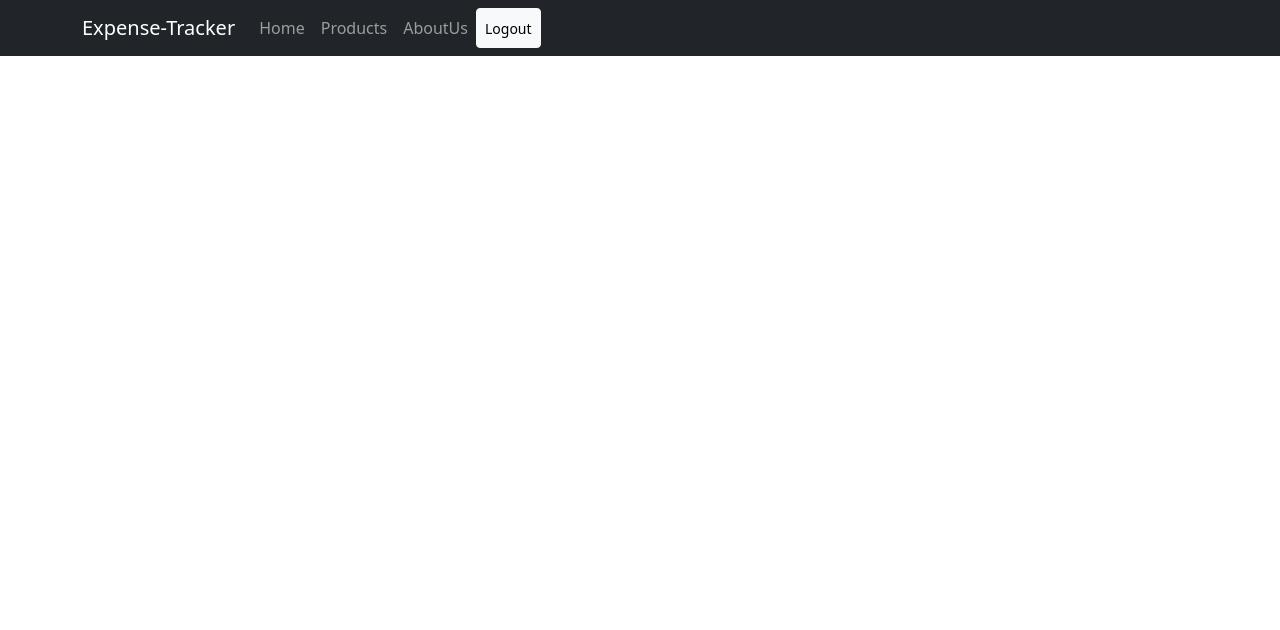
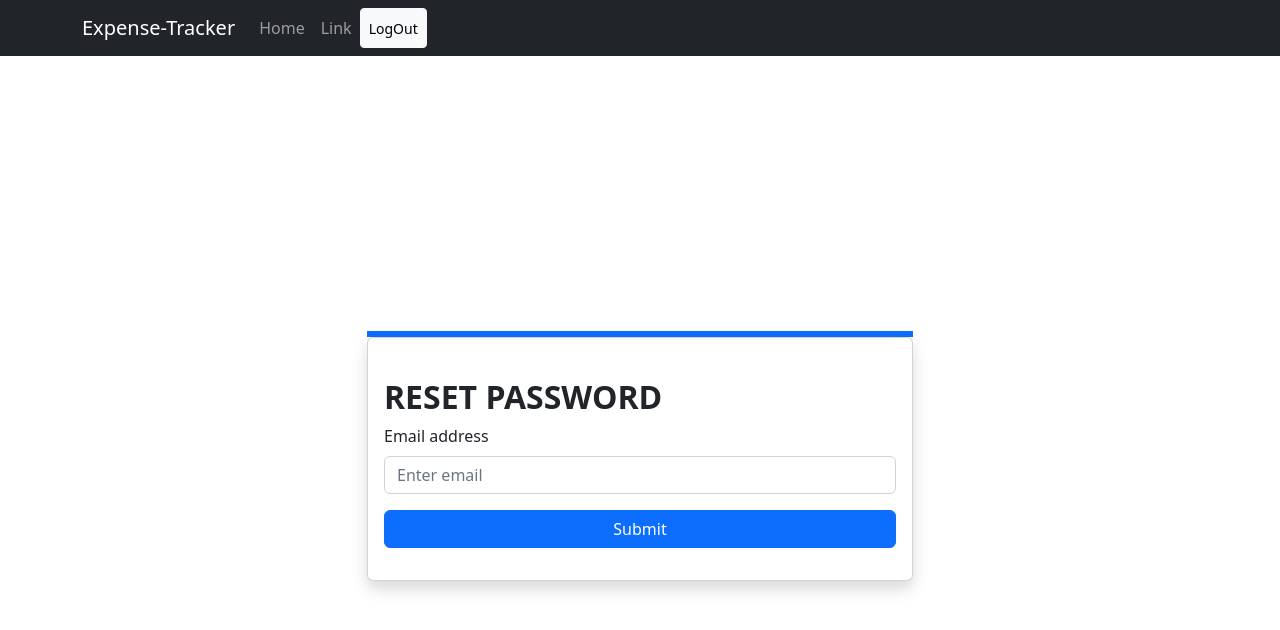
Before and after one commit to Harish-Shejokar/Expense-Tracker, a React (Create React App) app: page /resetPassword in a window 1280 px wide. Shown: the top 630 px of the page. Built offline with nearby package versions, Linux system fonts and the light colour scheme.

Commit message:
reset functionality added

```diff
--- a/src/App.js
+++ b/src/App.js
@@ -5,6 +5,7 @@ import Login from "./Components/Authentication/Login";
 import { Route,Switch } from "react-router-dom/cjs/react-router-dom.min";
 import Home from "./Pages/HomePage/Home";
 import UserDetails from "./Components/Authentication/UserDetails/UserDetails";
+import PasswordReset from "./Components/Authentication/passwordReset";
 
 function App() {
   return (
@@ -23,6 +24,9 @@ function App() {
         <Route path="/userdetails">
           <UserDetails />
         </Route>
+        <Route path="/resetPassword">
+          <PasswordReset />
+        </Route>
       </Switch>
     </>
   );
--- a/src/Components/Authentication/Login.js
+++ b/src/Components/Authentication/Login.js
@@ -5,7 +5,8 @@ import { Link,useHistory } from 'react-router-dom';
 const Login = () => {
     const history = useHistory();
   const emailRef = useRef();
-    const passwordRef = useRef();
+  const passwordRef = useRef();
+
 
     const loginOnFireBase = async (enteredEmail, enteredPassword) => {
       try {
@@ -99,11 +100,15 @@ const Login = () => {
                         </Button>
                       </div>
                     </Form>
+
+                    <Container className="mt-2 d-flex-center">
+                     <Link to="/resetPassword">reset Password</Link>
+                    </Container>
                     <div className="mt-3">
                       <p className="mb-0  text-center">
                         Not Have an account?
                         <Link to="/" className="text-primary fw-bold">
-                         SignUp
+                          SignUp
                         </Link>
                       </p>
                     </div>
--- /dev/null
+++ b/src/Components/Authentication/PasswordReset.js
@@ -0,0 +1,87 @@
+import React,{useRef} from "react";
+import { Container, Row, Col, Card, Form, Button } from "react-bootstrap";
+import { useHistory } from "react-router-dom"
+
+
+const PasswordReset = () => {
+    const emailRef = useRef();
+    const history = useHistory();
+
+
+    const resetPassHandler = async () => {
+        const enteredEmail = emailRef.current.value;
+      try {
+         const response = await fetch(
+           "https://identitytoolkit.googleapis.com/v1/accounts:sendOobCode?key=AIzaSyBnUt6SmiCjCExXs2Pb4ir_uwH5us-ho2w",
+           {
+             method: "POST",
+             body: JSON.stringify({
+                 requestType: "PASSWORD_RESET",
+                 email : enteredEmail
+             }),
+             headers: {
+               "Content-Type": "application/json",
+             },
+           }
+          );
+
+          if (response.ok) {
+              console.log('reset Ok')
+              history.replace('/login')
+            } else {
+              console.log('reset not Ok')
+          }
+
+    } catch (err) {
+      console.log(err);
+    }
+  };
+
+  return (
+    <div>
+      <Container>
+        <Row className="vh-100 d-flex justify-content-center align-items-center">
+          <Col md={8} lg={6} xs={12}>
+            <div className="border border-3 border-primary"></div>
+            <Card className="shadow">
+              <Card.Body>
+                <div className="mb-3 mt-md-4">
+                  <h2 className="fw-bold mb-2 text-uppercase ">
+                    Reset Password
+                  </h2>
+                  <div className="mb-3">
+                    <Form>
+                      <Form.Group className="mb-3" controlId="formBasicEmail">
+                        <Form.Label className="text-center">
+                          Email address
+                        </Form.Label>
+                        <Form.Control
+                          type="email"
+                        ref={emailRef}
+                          placeholder="Enter email"
+                          required
+                        />
+                      </Form.Group>
+
+                      <div className="d-grid">
+                        <Button
+                          onClick={resetPassHandler}
+                          variant="primary"
+                          type="submit"
+                        >
+                          Submit
+                        </Button>
+                      </div>
+                    </Form>
+                  </div>
+                </div>
+              </Card.Body>
+            </Card>
+          </Col>
+        </Row>
+      </Container>
+    </div>
+  );
+};
+
+export default PasswordReset;
--- a/src/Components/Header/Header.js
+++ b/src/Components/Header/Header.js
@@ -1,6 +1,6 @@
 import React from 'react'
-import { Navbar, Nav, Container, Button } from "react-bootstrap";
-import { Link,useHistory } from 'react-router-dom';
+import { Navbar, Nav, Container,Button} from "react-bootstrap";
+import { useHistory } from 'react-router-dom';
 
 const Header = () => {
   const history = useHistory();
@@ -12,21 +12,17 @@ const Header = () => {
 
 
   return (
-    <Navbar bg="dark" variant="dark">
+    <Navbar bg="dark" variant="dark" expand="md">
       <Container>
-        <Navbar.Brand>
-          <Link to="/home" style={{ color: "white", textDecoration: "none" }}>
-            Expense-Tracker
-          </Link>
-        </Navbar.Brand>
-        <Nav className="me-auto">
-          <Nav.Link href="#home">Home</Nav.Link>
-          <Nav.Link href="#features">Products</Nav.Link>
-          <Nav.Link href="#pricing">AboutUs</Nav.Link>
-           <Button onClick={logOutHandler} variant="light" size="sm">
-            Logout
-          </Button>
-        </Nav>
+        <Navbar.Brand href="#home">Expense-Tracker</Navbar.Brand>
+        <Navbar.Toggle aria-controls="basic-navbar-nav" />
+        <Navbar.Collapse id="basic-navbar-nav">
+          <Nav className="me-auto">
+            <Nav.Link href="#home">Home</Nav.Link>
+            <Nav.Link href="#link">Link</Nav.Link>
+            <Button type="button" variant='light' onClick={logOutHandler} size="sm">LogOut</Button>
+          </Nav>
+        </Navbar.Collapse>
       </Container>
     </Navbar>
   );
```
